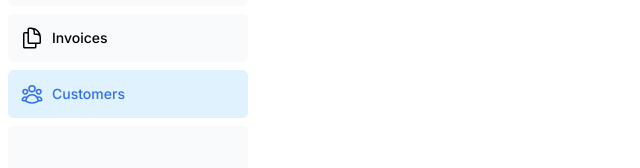
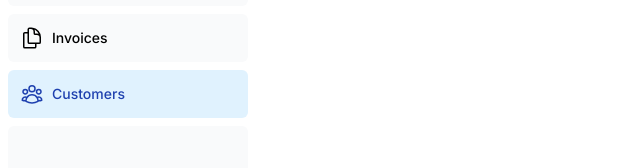
Before and after one commit to saadings/nextjs-dashboard, a Next.js app: page /dashboard/customers in a window 1280 px wide. Shown: the part 226-394 px from the top of the page, without its empty margins (0-640 px from the left). Built offline with nearby package versions, Linux system fonts and the light colour scheme; a web font is replaced by a local one.

Commit message:
Update nav-links.tsx

```diff
--- a/app/ui/dashboard/nav-links.tsx
+++ b/app/ui/dashboard/nav-links.tsx
@@ -34,7 +34,7 @@
             className={clsx(
               "flex h-[48px] grow items-center justify-center gap-2 rounded-md bg-gray-50 p-3 text-sm font-medium hover:bg-sky-100 hover:text-blue-600 md:flex-none md:justify-start md:p-2 md:px-3",
               {
-                "bg-sky-100 text-blue-600": pathname === link.href,
+                "bg-sky-100 text-blue-800": pathname === link.href,
               }
             )}
             id={link.name}
```
